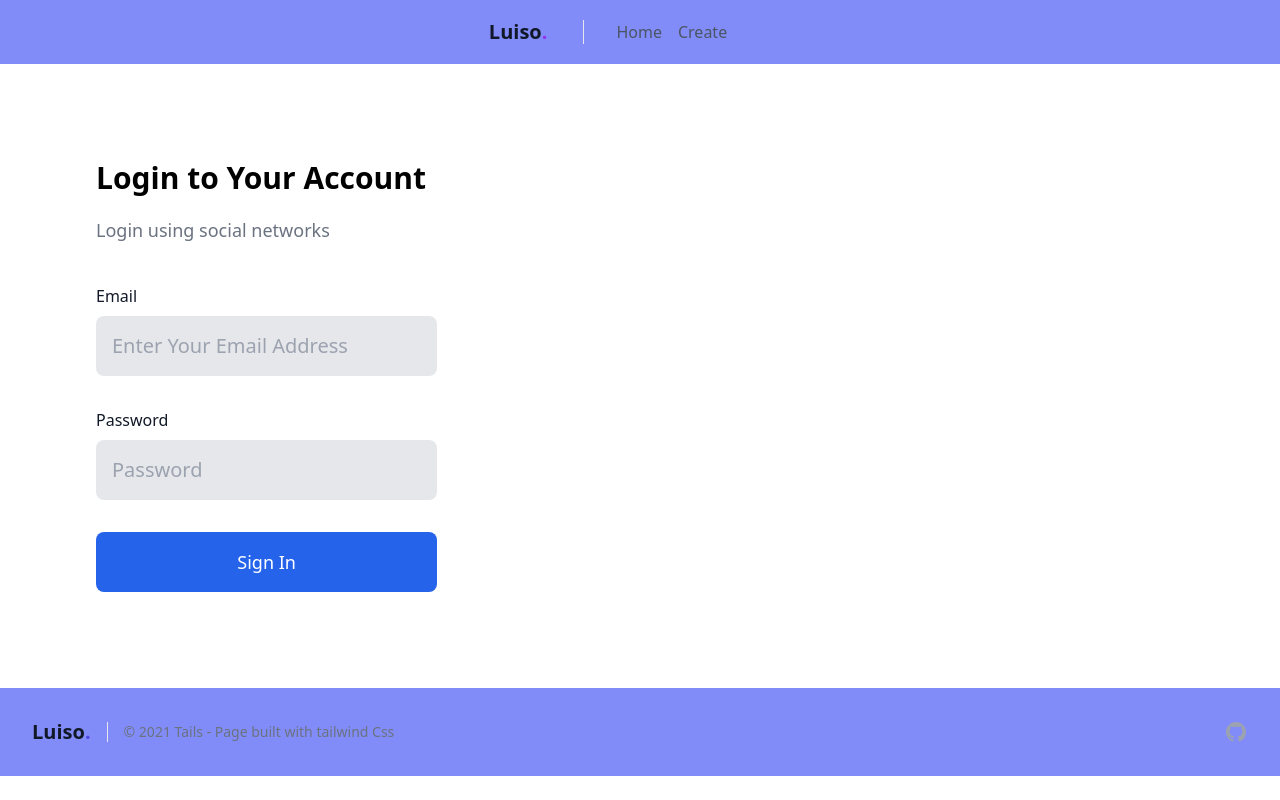
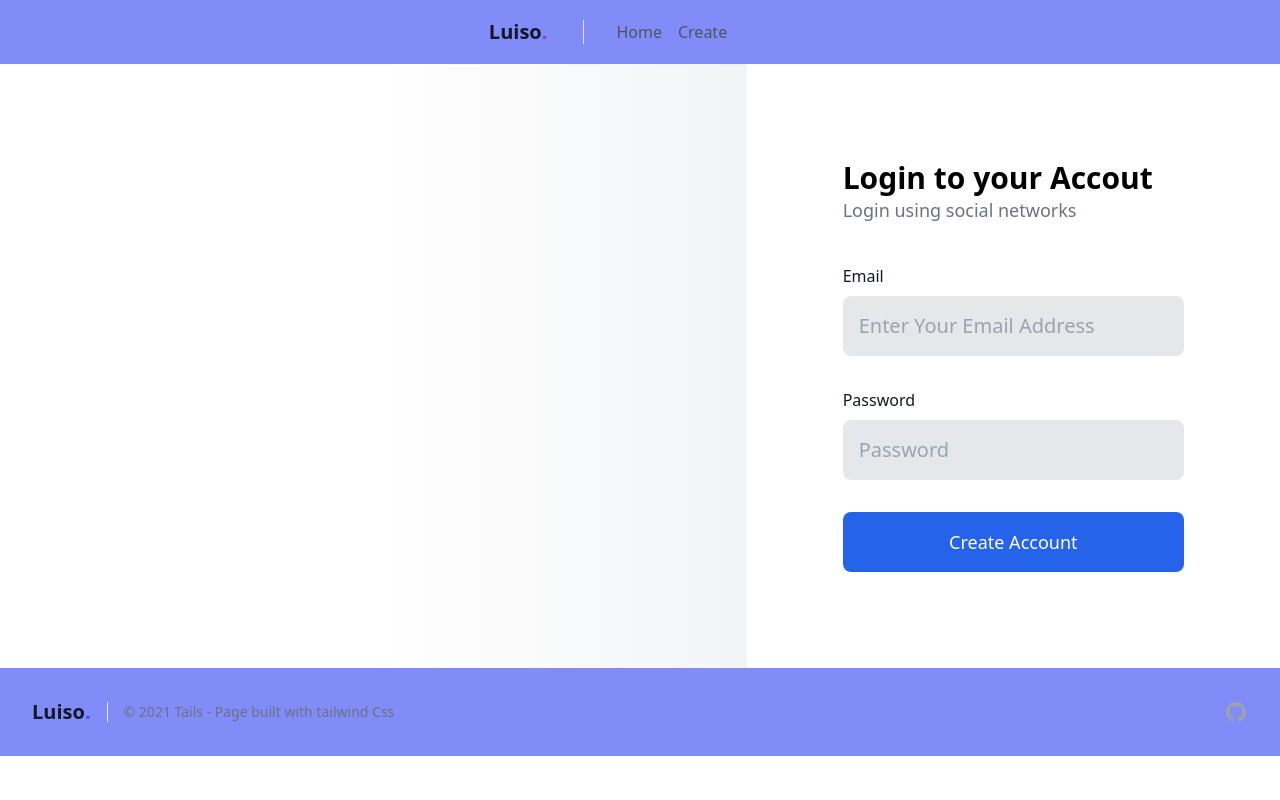
Before and after one commit to luisomogollon/login-app, a React (Create React App) app: page / in a window 1280 px wide. Built offline with nearby package versions, Linux system fonts and the light colour scheme.

Commit message:
cambio 8:57pm

```diff
--- a/src/routes/Login.jsx
+++ b/src/routes/Login.jsx
@@ -5,17 +5,16 @@ const Login = () => {
     <section class="w-full bg-white">
       <div class="mx-auto max-w-7xl">
         <div class="flex flex-col lg:flex-row">
+          <div class="relative w-full bg-cover lg:w-6/12 xl:w-7/12 bg-gradient-to-r from-white via-white to-gray-100">
 
+          </div>
 
-
-      <div class="w-full bg-white lg:w-6/12 xl:w-5/12">
+          <div class="w-full bg-white lg:w-7/12 xl:w-5/12">
             <div class="flex flex-col items-start justify-start w-full h-full p-10 lg:p-16 xl:p-24">
-          <h4 class="w-full text-3xl font-bold">Login to Your Account</h4>
-
-          <p class="text-lg text-gray-500 mt-5 "> Login using social networks</p>
+              <h4 class="w-full text-3xl font-bold">Login to your Accout</h4>
+              <p class="text-lg text-gray-500">Login using social networks</p>
               <div class="relative w-full mt-10 space-y-8">
                 <div class="relative">
-
                   <label class="font-medium text-gray-900">Email</label>
                   <input
                     type="text"
@@ -23,7 +22,6 @@ const Login = () => {
                     placeholder="Enter Your Email Address"
                   />
                 </div>
-
                 <div class="relative">
                   <label class="font-medium text-gray-900">Password</label>
                   <input
@@ -32,22 +30,19 @@ const Login = () => {
                     placeholder="Password"
                   />
                 </div>
-
                 <div class="relative">
                   <a
                     href="#_"
                     class="inline-block w-full px-5 py-4 text-lg font-medium text-center text-white transition duration-200 bg-blue-600 rounded-lg hover:bg-blue-700 ease"
                   >
-                Sign In
+                    Create Account
                   </a>
-            </div>
-          </div>
-
                 </div>
               </div>
             </div>
           </div>
-
+        </div>
+      </div>
     </section>
   );
 };
```
Lines whose indentation alone changed are shown as unchanged.
